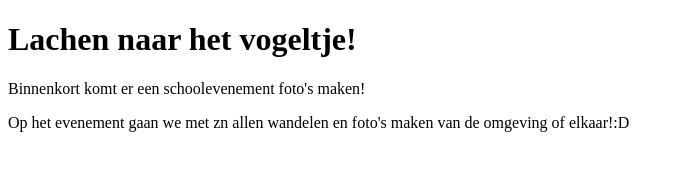
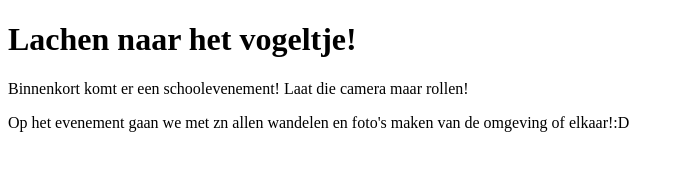
Before and after one commit to Oshawott889/weekopdracht-2, a plain HTML site: page index.html in a window 1280 px wide. Shown: the whole page, without its empty margins (0-684 px from the left). Drawn offline with Linux system fonts and the light colour scheme.

Commit message:
WebLab Run 28-11-2026 12:07:59 (UTC+01:00)

```diff
--- a/index.html
+++ b/index.html
@@ -7,7 +7,7 @@
 </head>
 <body>
     <h1>Lachen naar het vogeltje!</h1>
-    <p>Binnenkort komt er een schoolevenement foto's maken!</p>
+    <p>Binnenkort komt er een schoolevenement! Laat die camera maar rollen!</p>
 
     <p>Op het evenement gaan we met zn allen wandelen en foto's maken van de omgeving of elkaar!:D </p>
 </body>
```
Also changed, not shown: 1 other file.
